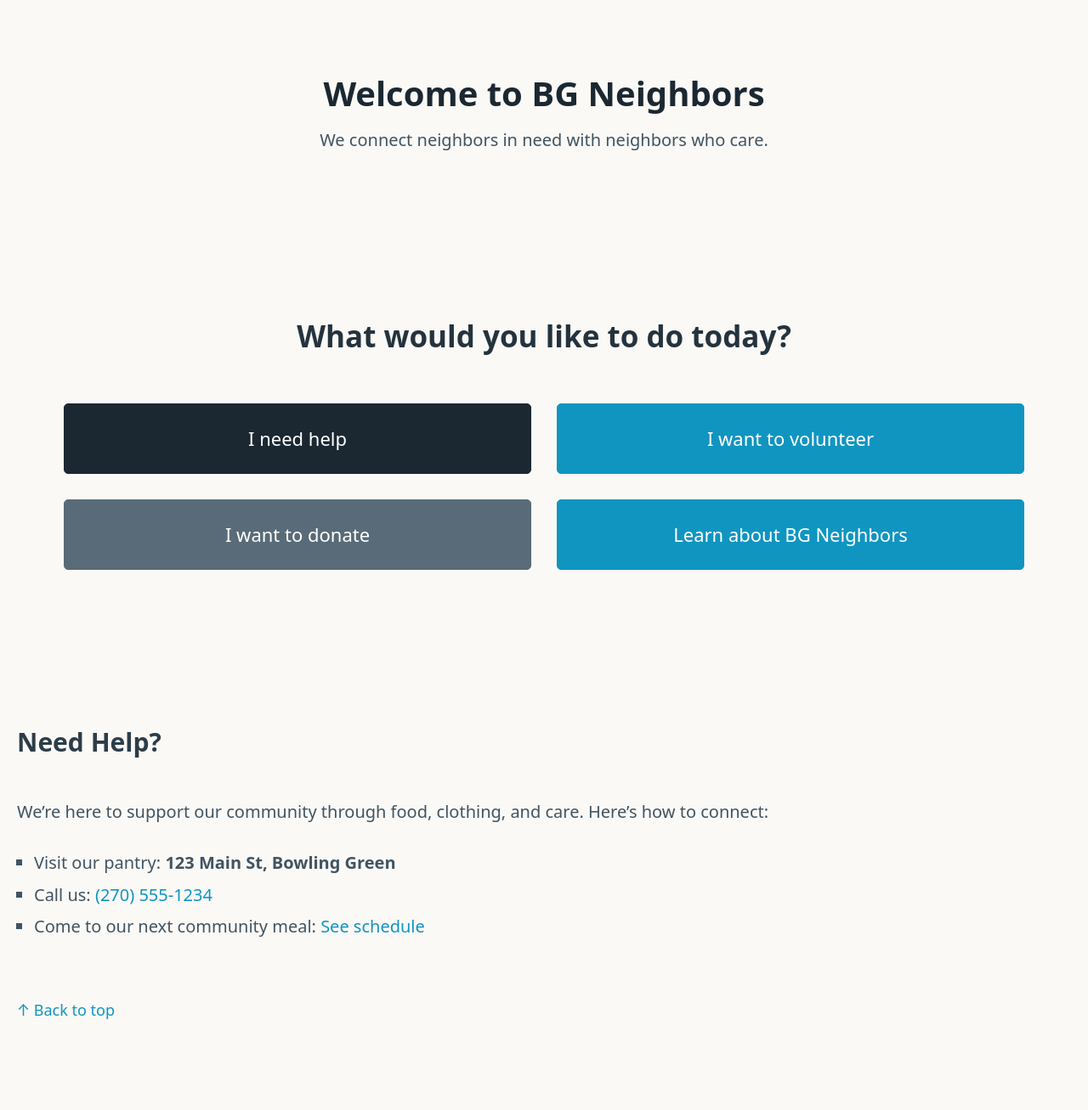
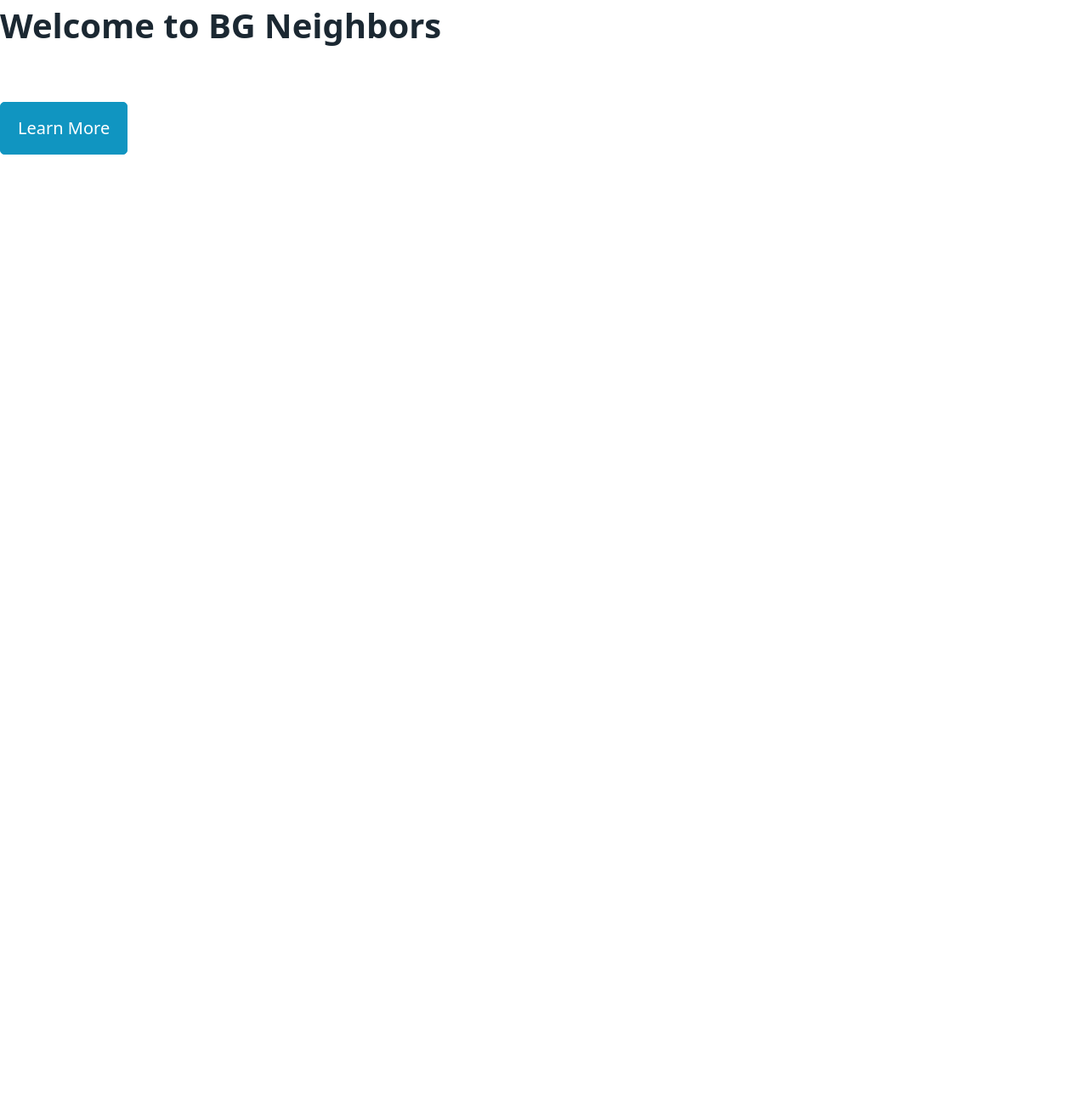
Before and after one commit to bgneighbors/bgn-home, a website: page index.html in a window 1280 px wide. Shown: the top 1307 px of the page at 85% size. After the commit the page ends 800 px from the top, so only its background shows below. Drawn offline with nearby package versions, Linux system fonts and the light colour scheme.

Commit message:
Update index.html

```diff
--- a/index.html
+++ b/index.html
@@ -1,131 +1,32 @@
 <!DOCTYPE html>
-<html lang="en">
+<html>
 <head>
   <meta charset="UTF-8">
-  <meta name="viewport" content="width=device-width, initial-scale=1">
   <title>BG Neighbors</title>
   <link rel="stylesheet" href="https://unpkg.com/@picocss/pico@latest/css/pico.min.css">
-  <style>
-    :root {
-      --primary: #2c6e49;
-      --accent: #f4a261;
-    }
-
-    body {
-      background: #faf9f6;
-    }
-
-    header {
-      text-align: center;
-      padding: 3rem 1rem 2rem;
-    }
-
-    h1 {
-      margin-bottom: 0.25em;
-    }
-
-    main {
-      max-width: 800px;
-      margin: 0 auto;
-      text-align: center;
-    }
-
-    .path-buttons {
-      display: grid;
-      gap: 1.5rem;
-      margin-top: 2rem;
-    }
-
-    @media (min-width: 600px) {
-      .path-buttons {
-        grid-template-columns: 1fr 1fr;
-      }
-    }
-
-    a[role="button"] {
-      padding: 1.2rem;
-      font-size: 1.1rem;
-    }
-
-    footer {
-      text-align: center;
-      margin-top: 4rem;
-      font-size: 0.9rem;
-      color: #666;
-    }
-
-    html {
-      scroll-behavior: smooth;
-    }
-
-    section {
-      padding: 5rem 1rem;
-    }
-
-    .back-top {
-      display: inline-block;
-      margin-top: 2rem;
-      font-size: 0.9rem;
-    }
-  </style>
 </head>
 <body>
+<div id="barba-wrapper">
+  <div class="barba-container">
+    <h1>Welcome to BG Neighbors</h1>
+    <a href="about.html" role="button">Learn More</a>
+  </div>
+</div>
 
-  <!-- Header -->
-  <header>
-    <h1>Welcome to BG Neighbors</h1>
-    <p>We connect neighbors in need with neighbors who care.</p>
-  </header>
-
-  <!-- Main "Choose Your Path" Section -->
-  <main class="container">
-    <h2>What would you like to do today?</h2>
-
-    <div class="path-buttons">
-      <a href="#help" role="button" class="contrast">I need help</a>
-      <a href="#volunteer" role="button">I want to volunteer</a>
-      <a href="#donate" role="button" class="secondary">I want to donate</a>
-      <a href="#learn" role="button">Learn about BG Neighbors</a>
-    </div>
-  </main>
-
-  <!-- Path Sections -->
-  <section id="help">
-    <h3>Need Help?</h3>
-    <p>We’re here to support our community through food, clothing, and care. Here’s how to connect:</p>
-    <ul>
-      <li>Visit our pantry: <strong>123 Main St, Bowling Green</strong></li>
-      <li>Call us: <a href="tel:2705551234">(270) 555-1234</a></li>
-      <li>Come to our next community meal: <a href="#">See schedule</a></li>
-    </ul>
-    <a href="#" class="back-top">↑ Back to top</a>
-  </section>
-
-  <section id="volunteer">
-    <h3>Want to Volunteer?</h3>
-    <p>Join us in serving our neighbors. You can help with food distribution, street outreach, or events.</p>
-    <p><a href="#" role="button">Sign Up to Volunteer</a></p>
-    <a href="#" class="back-top">↑ Back to top</a>
-  </section>
-
-  <section id="donate">
-    <h3>Want to Donate?</h3>
-    <p>Your gift helps us feed families and meet urgent needs in Bowling Green.</p>
-    <p><a href="#" role="button" class="secondary">Give a Donation</a></p>
-    <a href="#" class="back-top">↑ Back to top</a>
-  </section>
-
-  <section id="learn">
-    <h3>Learn About BG Neighbors</h3>
-    <p>We’re a grassroots network of local people helping each other thrive. Learn about our mission, values, and programs.</p>
-    <p><a href="#" role="button">Read Our Story</a></p>
-    <a href="#" class="back-top">↑ Back to top</a>
-  </section>
-
-  <!-- Footer -->
-  <footer>
-    <p>© 2025 BG Neighbors • Bowling Green, KY</p>
-  </footer>
-
+<script src="https://unpkg.com/@barba/core"></script>
+<script src="https://unpkg.com/gsap@3"></script>
+<script>
+  barba.init({
+    transitions: [{
+      name: 'fade',
+      leave(data) {
+        return gsap.to(data.current.container, { opacity: 0 });
+      },
+      enter(data) {
+        return gsap.from(data.next.container, { opacity: 0 });
+      }
+    }]
+  });
+</script>
 </body>
 </html>
```
